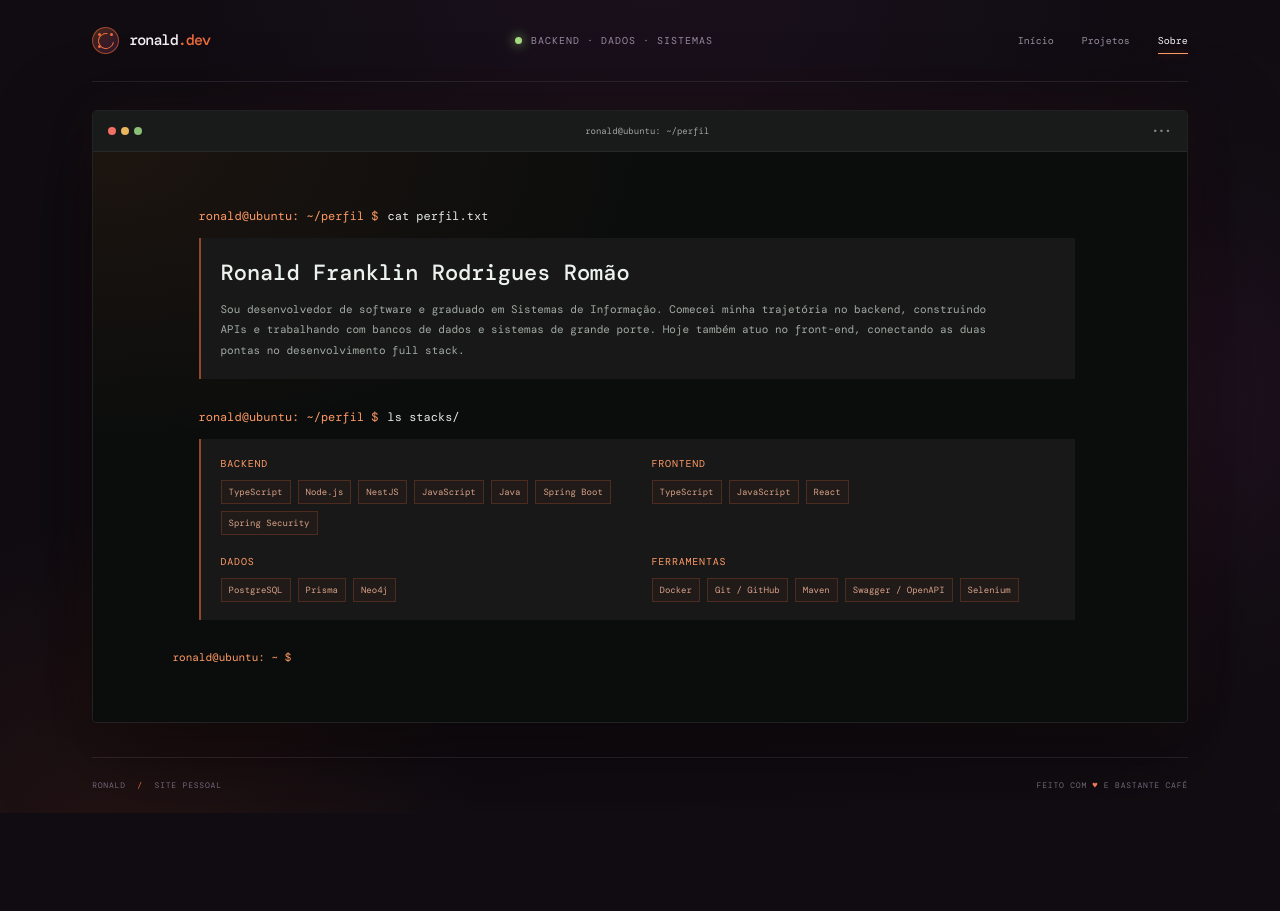
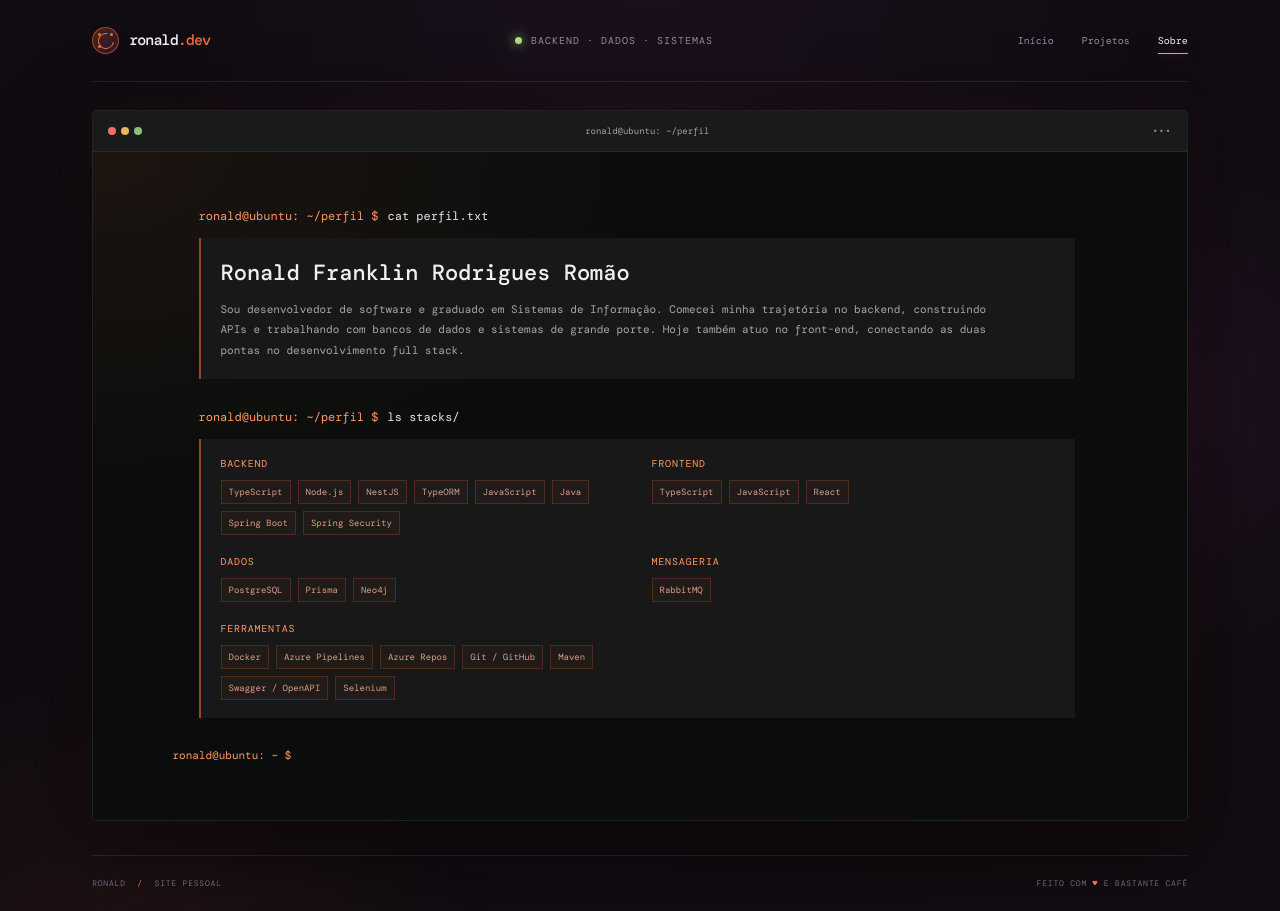
Before and after one commit to RonaldFranklin/personal-portfolio, a React (Vite) app: page / in a window 1280 px wide. Both pictures are taken after a click on the button "Sobre". Before the commit the page ends 813 px from the top, so only its background shows below. Built offline with nearby package versions, Linux system fonts and the light colour scheme.

Commit message:
Add messaging and Azure stack details

```diff
--- a/src/App.jsx
+++ b/src/App.jsx
@@ -172,7 +172,7 @@ export default function App() {
                 <div className="stack-output">
                   <section className="stack-group">
                     <h3>backend</h3>
-                    <div className="about-console-tags"><span>TypeScript</span><span>Node.js</span><span>NestJS</span><span>JavaScript</span><span>Java</span><span>Spring Boot</span><span>Spring Security</span></div>
+                    <div className="about-console-tags"><span>TypeScript</span><span>Node.js</span><span>NestJS</span><span>TypeORM</span><span>JavaScript</span><span>Java</span><span>Spring Boot</span><span>Spring Security</span></div>
                   </section>
                   <section className="stack-group">
                     <h3>frontend</h3>
@@ -183,8 +183,12 @@ export default function App() {
                     <div className="about-console-tags"><span>PostgreSQL</span><span>Prisma</span><span>Neo4j</span></div>
                   </section>
                   <section className="stack-group">
+                    <h3>mensageria</h3>
+                    <div className="about-console-tags"><span>RabbitMQ</span></div>
+                  </section>
+                  <section className="stack-group">
                     <h3>ferramentas</h3>
-                    <div className="about-console-tags"><span>Docker</span><span>Git / GitHub</span><span>Maven</span><span>Swagger / OpenAPI</span><span>Selenium</span></div>
+                    <div className="about-console-tags"><span>Docker</span><span>Azure Pipelines</span><span>Azure Repos</span><span>Git / GitHub</span><span>Maven</span><span>Swagger / OpenAPI</span><span>Selenium</span></div>
                   </section>
                 </div>
               </div>
```
